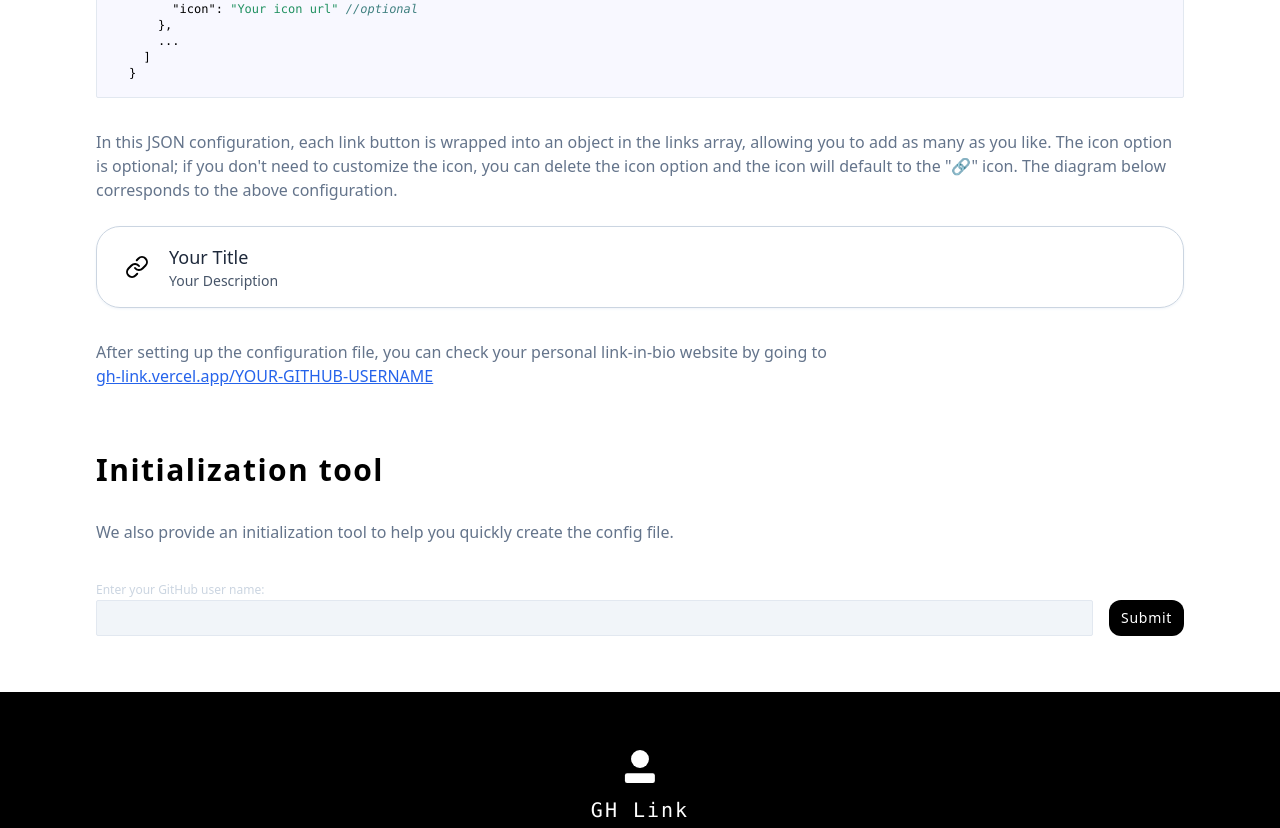
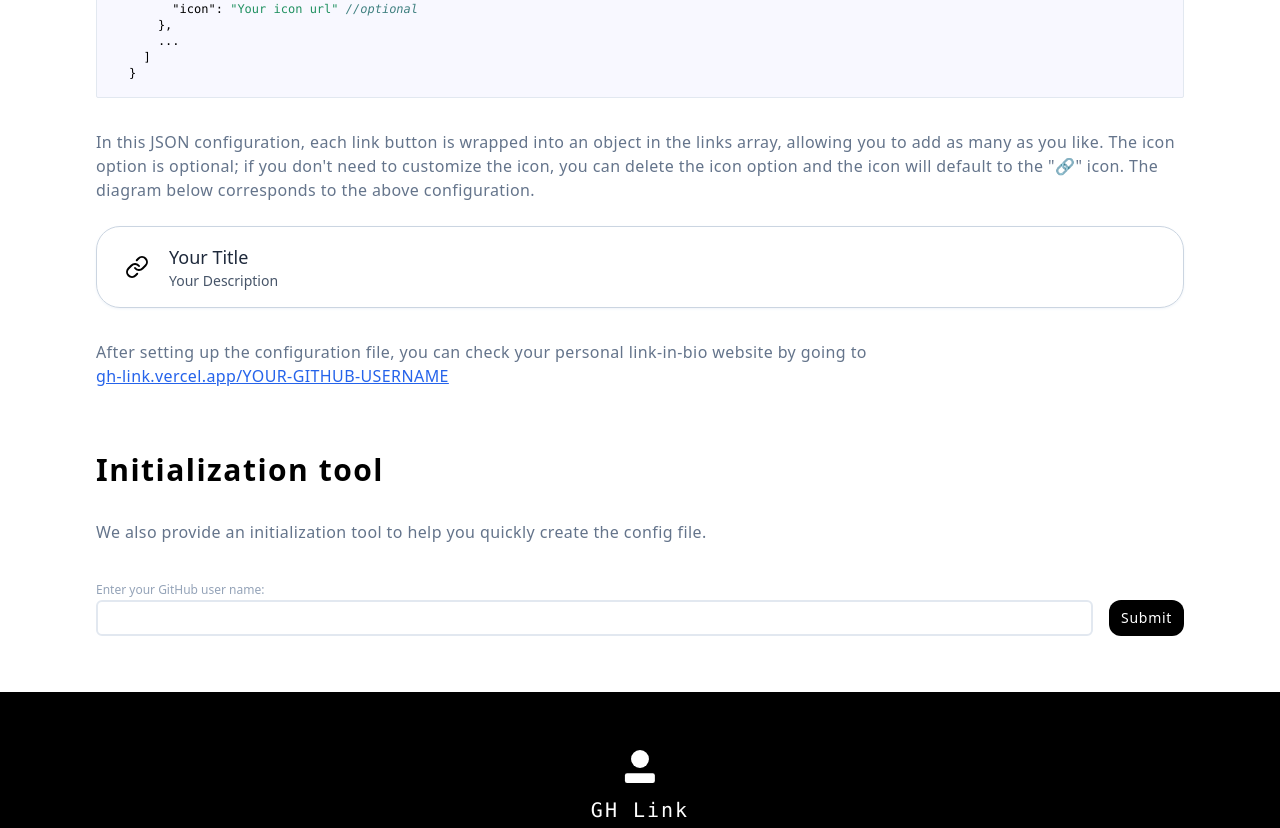
Before and after one commit to 1weiho/gh-link, a Next.js app: page / in a window 1280 px wide. Shown: the part 1360-2188 px from the top of the page. Built offline with nearby package versions, Linux system fonts and the light colour scheme.

Commit message:
improve ui styling

```diff
--- a/components/Footer.tsx
+++ b/components/Footer.tsx
@@ -1,5 +1,6 @@
 import Image from "next/image";
 import { Github } from "lucide-react";
+import Link from "next/link";
 
 const Footer = () => {
   return (
@@ -18,14 +19,14 @@ const Footer = () => {
         Create your own link now
       </a>
       <div className="absolute bottom-5 flex w-full justify-between px-6">
-        <a
+        <Link
           className="flex space-x-2"
           href="https://github.com/davidho0403/gh-link"
         >
           <Github className="h-4 w-4 text-white" />
           <p className="font-mono text-xs text-white">Star Project</p>
-        </a>
-        <a className="flex items-center" href="https://vercel.com/">
+        </Link>
+        <Link className="flex items-center" href="https://vercel.com/">
           <p className="font-mono text-xs text-white">Powered By</p>
           <svg
             aria-label="Vercel logotype"
@@ -39,7 +40,7 @@ const Footer = () => {
               fill="white"
             ></path>
           </svg>
-        </a>
+        </Link>
       </div>
     </div>
   );
--- a/components/homepage/Code.tsx
+++ b/components/homepage/Code.tsx
@@ -17,9 +17,9 @@ const Code = (Props: { code: string }) => {
   return (
     <div className="relative">
       <CopyToClipboard text={Props.code} onCopy={handleCopy}>
-        <button className="absolute top-4 right-4 rounded-lg bg-white p-2 text-slate-500 duration-100 hover:bg-slate-100">
+        <button className="absolute right-4 top-4 rounded-lg bg-white p-2 text-slate-500 duration-100 hover:bg-slate-50">
           {copied ? (
-            <Check className="h-4 w-4" />
+            <Check className="h-4 w-4 animate-clipboard text-green-600" />
           ) : (
             <Clipboard className="h-4 w-4" />
           )}
--- a/components/homepage/Initialization.tsx
+++ b/components/homepage/Initialization.tsx
@@ -11,13 +11,13 @@ const Initialization = () => {
           config file.
         </Paragraph>
         <div>
-          <label className="mt-2 text-xs text-slate-300">
+          <label className="mt-2 text-xs text-slate-400">
             Enter your GitHub user name:
           </label>
           <div className="flex space-x-4">
             <input
               type="text"
-              className="w-full rounded-sm border border-slate-200 bg-slate-100"
+              className="w-full rounded-md border-2 border-slate-200"
             />
             <button className="rounded-xl bg-black px-3 py-2 text-sm tracking-wider text-white">
               Submit
--- a/components/homepage/Paragraph.tsx
+++ b/components/homepage/Paragraph.tsx
@@ -1,7 +1,7 @@
 const Paragraph = ({ children }: { children: React.ReactNode }) => {
   return (
     <>
-      <p className="text-xs leading-normal text-slate-500 lg:text-base">
+      <p className="text-xs leading-normal text-slate-500 lg:text-base lg:tracking-wide">
         {children}
       </p>
     </>
--- a/tailwind.config.js
+++ b/tailwind.config.js
@@ -16,9 +16,15 @@ module.exports = {
           "50%": { transform: "translate(0%, -15%)" },
           "100%": { transform: "translate(0%, 0%)" },
         },
+        clipboard: {
+          "0%": { transform: "scale(1)", color: "rgb(100 116 139)" },
+          "25%": { transform: "scale(0.8)" },
+          "50%": { transform: "scale(1)" },
+        },
       },
       animation: {
         scrollDown: "scrollDown 2s ease-in-out infinite",
+        clipboard: "clipboard 0.4s ease-in-out forwards",
       },
     },
   },
```
